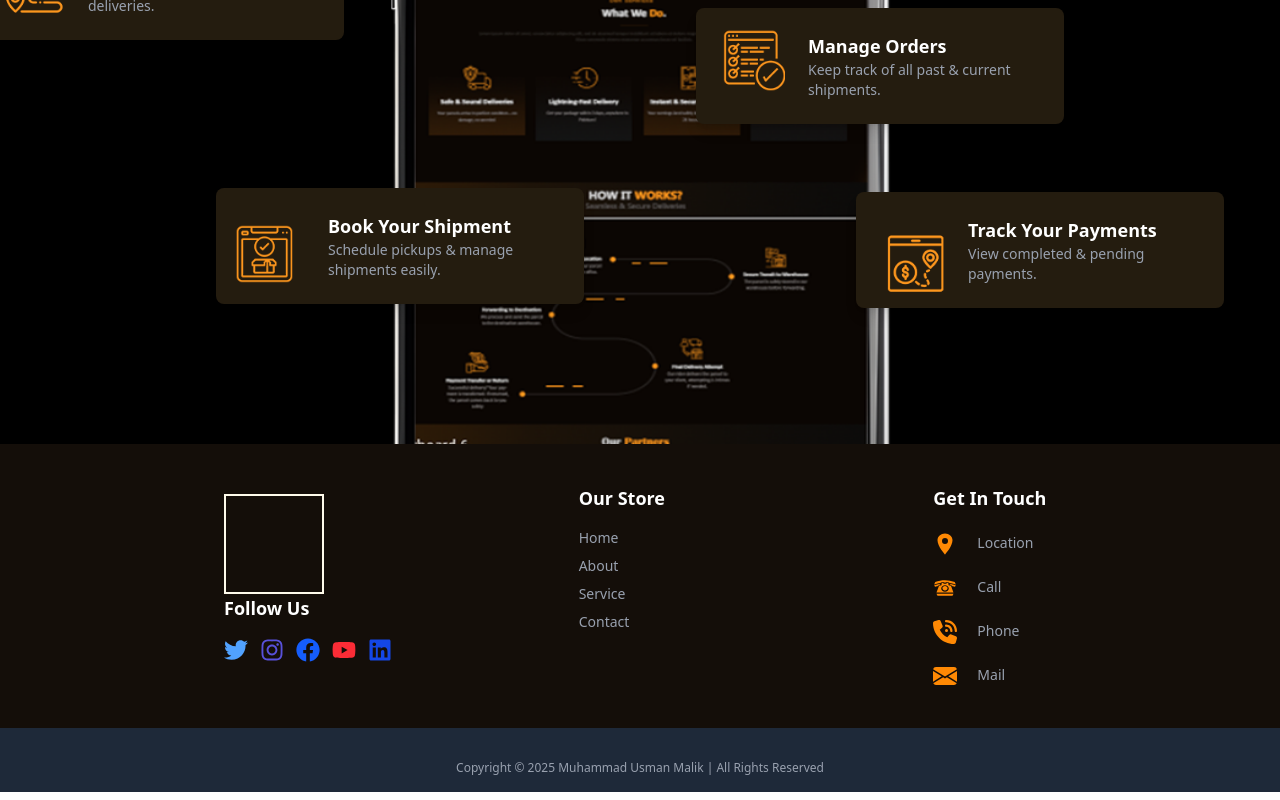
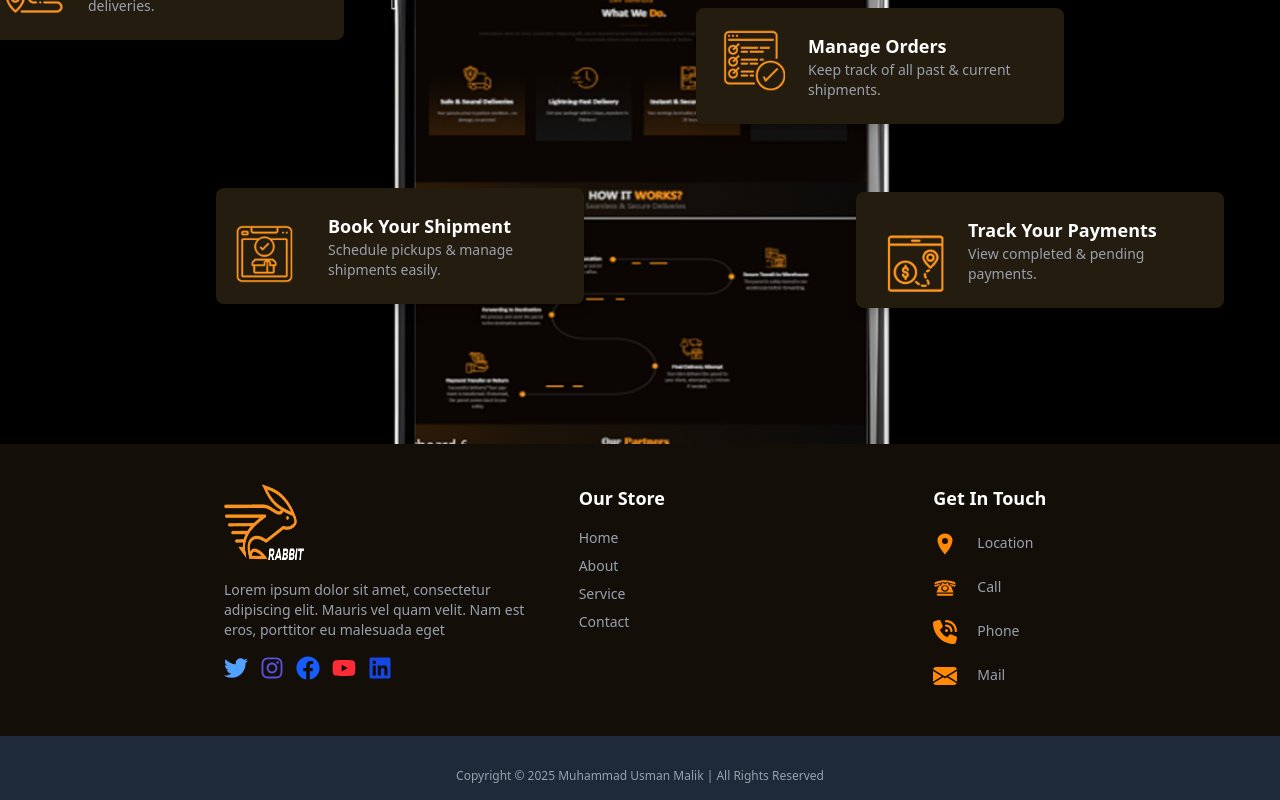
Before and after one commit to UsmanDevelop/CT-Project, a React (Vite) app: page / in a window 1280 px wide. Shown: the part 3449-4249 px from the top of the page. Built offline with nearby package versions, Linux system fonts and the light colour scheme.

Commit message:
Added Logo

```diff
--- a/src/Pages/Footer.jsx
+++ b/src/Pages/Footer.jsx
@@ -4,7 +4,9 @@
 import { IoLocationSharp } from "react-icons/io5";
 import { FaPhoneVolume } from "react-icons/fa6";
 import { BsFillEnvelopeFill } from "react-icons/bs";
-import { GiRotaryPhone } from "react-icons/gi";
+import { GiRotaryPhone } from "react-icons/gi"
+
+import footerLogo from './../assets/Home/Footer/footerLogo.png'
 
 function Footer() {
   return (
@@ -12,10 +14,9 @@
       <div className="container mx-auto px-6 py-10 grid grid-cols-1 sm:grid-cols-2 md:grid-cols-3 gap-8 md:pl-56">
 
         <div className='flex justify-center align-bottom flex-col'>
-          <svg width='100px' height='100px' className='border-2 border-amber-50'>
-
-          </svg>
-          <h3 className="text-white font-semibold mb-4 text-lg">Follow Us</h3>
+          {/* <svg width='100px' height='100px' className='border-2 border-amber-50'></svg> */}
+          <img src={footerLogo} className='h-20 w-20'/>
+          <p className="text-gray-400 mt-4 mb-4 text-sm">Lorem ipsum dolor sit amet, consectetur adipiscing elit. Mauris vel quam velit. Nam est eros, porttitor eu malesuada eget</p>
           <div className="flex space-x-3 mb-4">
             <NavLink className="text-2xl text-blue-400 hover:text-orange-400"><FaTwitter/></NavLink>
             <NavLink className="text-2xl text-[#5851db] hover:text-orange-400"><FaInstagram/></NavLink>
```
